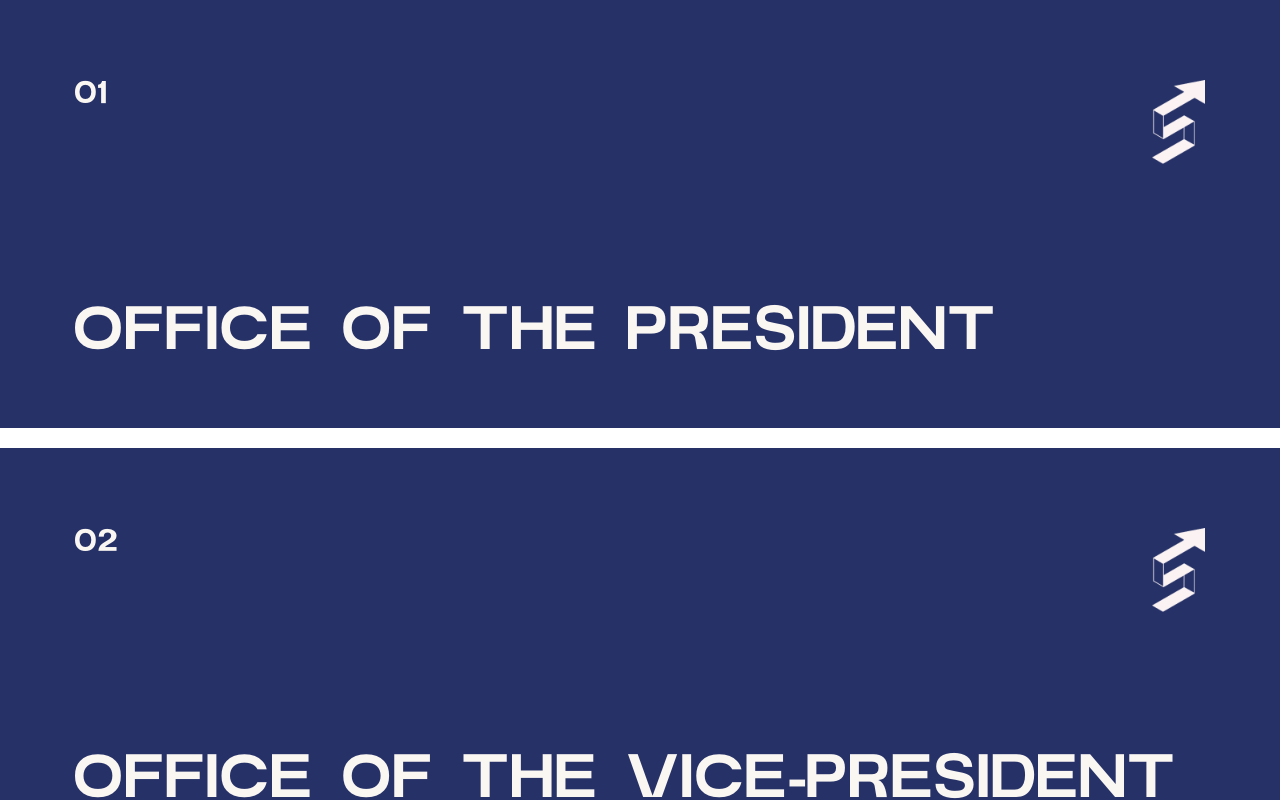
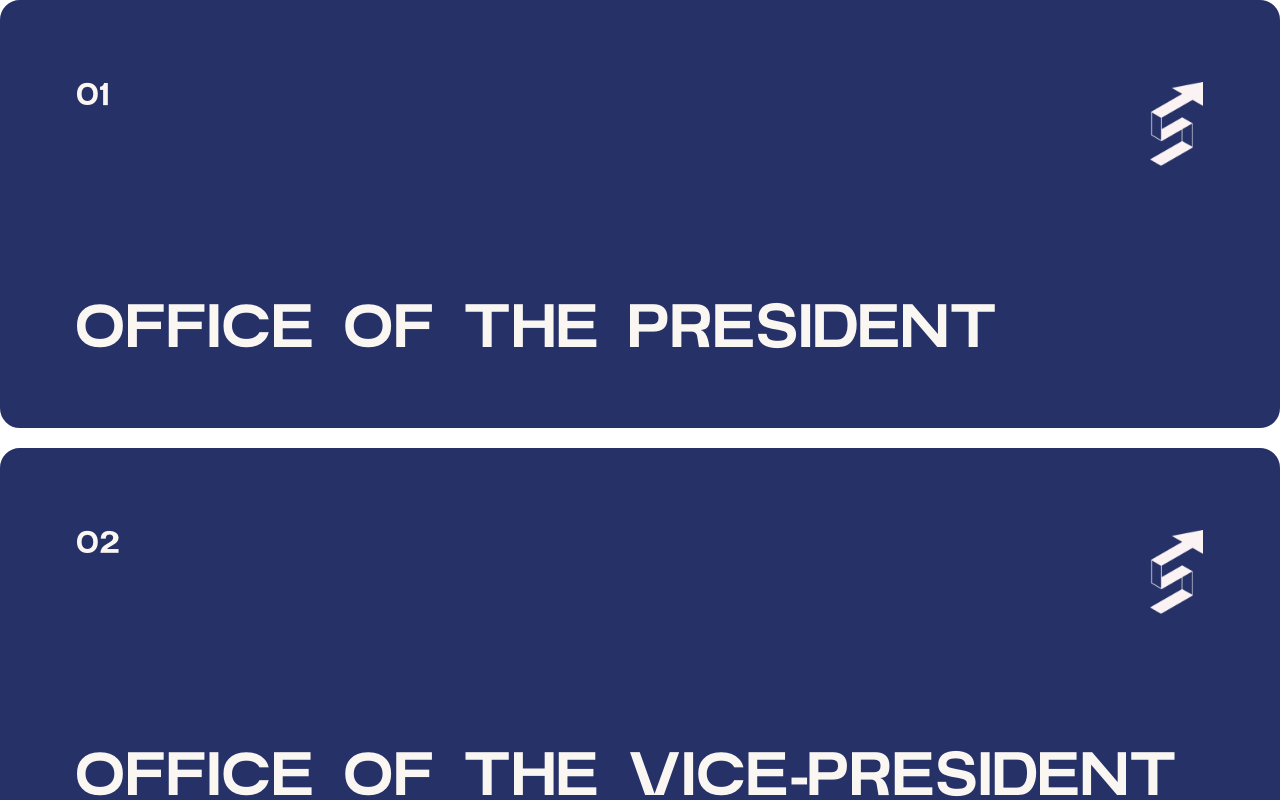
Before and after one commit to SAMAHAN-Systems-Development/samahan-at-the-get-go, a Next.js app: page /RecWeek in a window 1280 px wide. Shown: the top 800 px of the page. Built offline with nearby package versions, Linux system fonts and the light colour scheme.

Commit message:
refactor: added rounded corners for the card

```diff
--- a/src/components/ui/RecruitmentWeek/RecWeekOfficeCard.tsx
+++ b/src/components/ui/RecruitmentWeek/RecWeekOfficeCard.tsx
@@ -13,7 +13,7 @@ const RecWeekOfficeCard: React.FC<RecWeekOfficeCardProps> = ({
   position,
 }) => {
   return (
-    <div className="grid content-between w-full text-white bg-lightBlue h-[17.875rem] md:h-[26.75rem] px-[3rem] py-[3.27rem] md:px-[3.39rem] md:py-[3.63rem] lg:px-[4.68rem] lg:pt-[5rem] lg:pb-[3.25rem]">
+    <div className="grid content-between w-full border-solid border-card border-lightBlue rounded-section-card text-white bg-lightBlue h-[17.875rem] md:h-[26.75rem] px-[3rem] py-[3.27rem] md:px-[3.39rem] md:py-[3.63rem] lg:px-[4.68rem] lg:pt-[5rem] lg:pb-[3.25rem]">
       <div className="flex flex-row w-full justify-between">
         <p className="font-artega font-medium text-[0.875rem] sm:text-[1rem] md:text-[1.5625rem]">
           {officeNumber}
```
